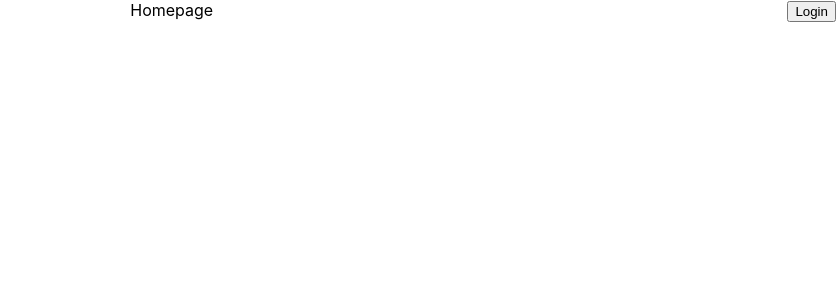
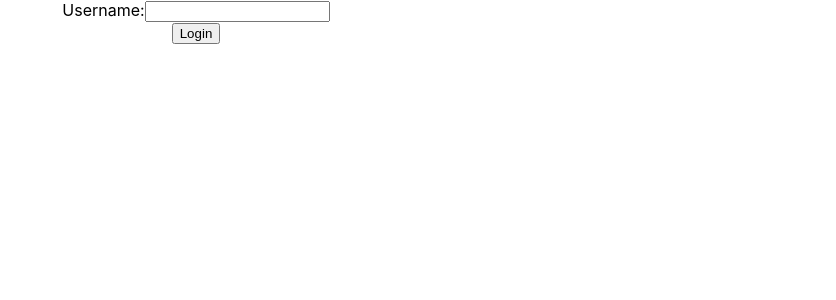
Before and after one commit to fengb1/imagequiz, a React (Create React App) app in the folder imagequiz/: page / in a window 1280 px wide. Both pictures are taken after a click on the button "Login". Shown: the top 300 px of the page, without its empty margins (444-1280 px from the left). Built offline with nearby package versions, Linux system fonts and the light colour scheme.

Commit message:
login page

```diff
--- a/imagequiz/src/components/Home.js
+++ b/imagequiz/src/components/Home.js
@@ -2,16 +2,62 @@ import React from 'react';
 import "./Home.css";
 
 class Home extends React.Component {
+
+  constructor(props) {
+    super(props);
+    this.state = {
+      username: '',
+      showLoginForm: false,
+      authenticated: false,
+    };
+  }
+
+  login = () => {
+    this.setState({showLoginForm: true});
+  }
+
+  onSubmit = (event) => {
+    if (this.state.username.trim().length > 0) {
+      this.setState({authenticated: true});
+    }
+    event.preventDefault();
+  }
+
+  onInputChange = (event) => {
+    const value = event.target.value;
+    const name = event.target.name;
+    this.setState({[name]: value});
+  }
+
   render() {
+
+    if ((!this.state.authenticated) && this.state.showLoginForm) {
+      return(
+        <div>
+          <form onSubmit={this.onSubmit}>
+            <label>Username:</label>
+            <input
+              name="username"
+              value={this.state.username}
+              onChange = {this.onInputChange}
+            ></input><br></br>
+            <button type="submit">Login</button>
+          </form>
+        </div>
+      );
+    }
+    else {
       return(
         <div>
           <div className="loginButton">
-          <button>Login</button>
+            {this.state.authenticated ? this.state.username :
+            <button onClick={this.login}>Login</button>}
           </div>
           <div>Homepage</div>
         </div>
       );
     }
   }
+}
 
 export default Home;
```
Lines whose indentation alone changed are shown as unchanged.
